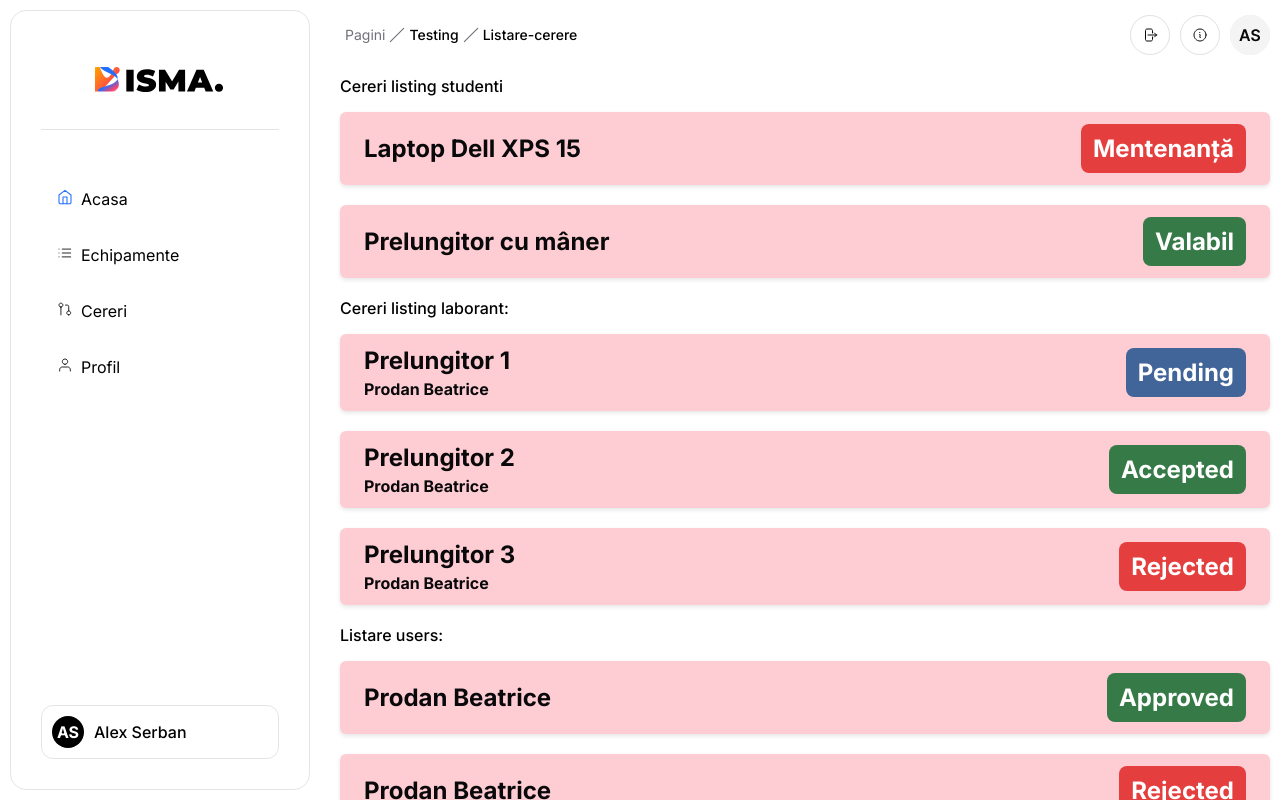
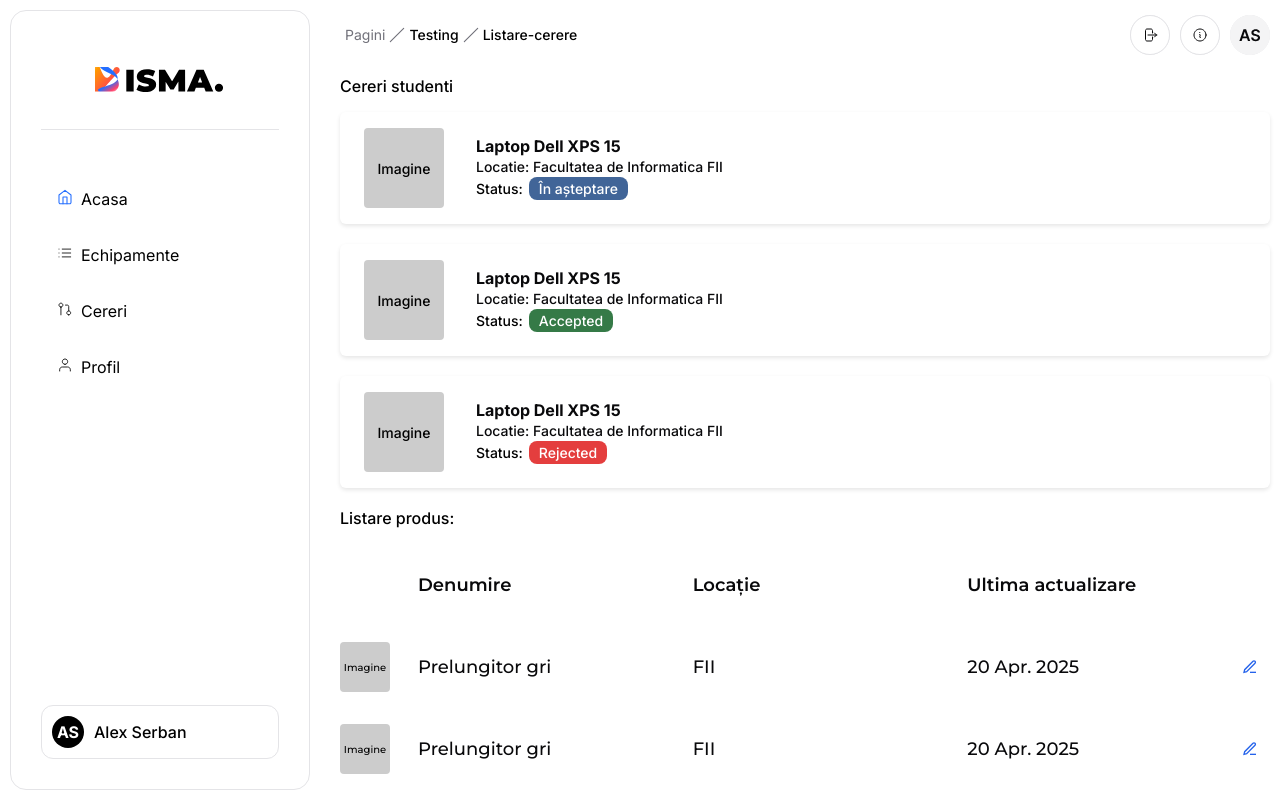
Before and after one commit to IP2B2/Front-End, a Next.js app: page /home/testing/listare-cerere in a window 1280 px wide. Built offline with nearby package versions, Linux system fonts and the light colour scheme.

Commit message:
#107-componenta-listare-cerere-student/cercetator

```diff
--- a/src/app/home/cereri-useri/page.js
+++ b/src/app/home/cereri-useri/page.js
@@ -1,7 +1,7 @@
 'use client'
 
 import SearchAndFilter from '@/lib/components/home/echipamente/SearchAndFilter';
-import CerereListing from '@/lib/components/home/CerereListing';
+import CerereListing from '@/lib/components/home/echipamente/CerereListingStudent';
 import styles from './cereriUseri.module.css';
 
 const userRequests = {
--- a/src/app/home/testing/listare-cerere/page.js
+++ b/src/app/home/testing/listare-cerere/page.js
@@ -1,6 +1,6 @@
 'use client'
 
-import CerereListing from '@/lib/components/home/CerereListing';
+import CerereListing from '@/lib/components/home/echipamente/CerereListingStudent';
 import CerereListingLaborant from '@/lib/components/home/echipamente/CerereListingLaborant';
 import ListareUser from '@/lib/components/home/echipamente/ListareUser';
 import ListareProdus from '@/lib/components/home/echipamente/ProdusListing';
@@ -8,26 +8,27 @@ import ListareProdus from '@/lib/components/home/echipamente/ProdusListing';
 export default function Page() {
   return (
     <div className="content-wrapper">
-      <p>Cereri listing studenti</p>
-      <CerereListing title="Laptop Dell XPS 15" label="Mentenanță" onClick={()=> console.log("clicked - just checking if it works")} />
-      <CerereListing title="Prelungitor cu mâner" label="Valabil"onClick={()=> console.log("clicked - just testing again")}/>
 
-      <p>Cereri listing laborant: </p>
-      <CerereListingLaborant title="Prelungitor 1" studentName="Prodan Beatrice" label="Pending"onClick={()=> console.log("clicked - just testing again")}/>
-      <CerereListingLaborant title="Prelungitor 2" studentName="Prodan Beatrice" label="Accepted"onClick={()=> console.log("clicked - just testing again")}/>
-      <CerereListingLaborant title="Prelungitor 3" studentName="Prodan Beatrice" label="Rejected"onClick={()=> console.log("clicked - just testing again")}/>
+      <p>Cereri studenti</p>
+      <CerereListing
+        title="Laptop Dell XPS 15"
+        label="Pending"
+        location = "Facultatea de Informatica FII"
+        onClick={()=> console.log("clicked - just checking if it works")} />
 
-      <p>Listare users: </p>
-      <ListareUser numeUser="Prodan Beatrice"  label="Approved"onClick={()=> console.log("clicked - just testing again")}/>
-      <ListareUser numeUser="Prodan Beatrice"  label="Rejected"onClick={()=> console.log("clicked - just testing again")}/>
-      <ListareUser numeUser="Prodan Beatrice"  label="FII"onClick={()=> console.log("clicked - just testing again")}/>
-      <ListareUser numeUser="Prodan Beatrice"  label="Pending"onClick={()=> console.log("clicked - just testing again")}/>
+      <CerereListing
+        title="Laptop Dell XPS 15"
+        label="Accepted"
+        location = "Facultatea de Informatica FII"
+        onClick={()=> console.log("clicked - just checking if it works")} />
 
-      <p>Listare users: </p>
-      <ListareUser numeUser="Prodan Beatrice"  label="Approved"onClick={()=> console.log("clicked - just testing again")}/>
-      <ListareUser numeUser="Prodan Beatrice"  label="Rejected"onClick={()=> console.log("clicked - just testing again")}/>
-      <ListareUser numeUser="Prodan Beatrice"  label="FII"onClick={()=> console.log("clicked - just testing again")}/>
-      <ListareUser numeUser="Prodan Beatrice"  label="Pending"onClick={()=> console.log("clicked - just testing again")}/>
+      <CerereListing
+        title="Laptop Dell XPS 15"
+        label="Rejected"
+        location = "Facultatea de Informatica FII"
+        onClick={()=> console.log("clicked - just checking if it works")} />
+
+
 
       <p>Listare produs: </p>
       <ListareProdus
--- a/src/lib/components/home/CerereListing.js
+++ /dev/null
@@ -1,23 +0,0 @@
-import PropTypes from 'prop-types';
-import styles from './CerereListing.module.css';
-
-export default function CerereListing({ title, label, onClick }) {
-
-  const isValabil = label === 'Valabil';
-
-  return (
-    <div className={styles.container}
-    onClick={onClick ??(() =>{})}>
-
-      <div className={styles.title}>{title}</div>
-      <div className={`${styles.label} ${isValabil ? styles.greenLabel : styles.redLabel}`} >{label}</div>
-
-    </div>
-  );
-}
-
-CerereListing.propTypes = {
-  title: PropTypes.string.isRequired,
-  label: PropTypes.oneOf(['Valabil', 'Mentenanță']).isRequired,
-  onClick: PropTypes.func,
-};
--- a/src/lib/components/home/CerereListing.module.css
+++ /dev/null
@@ -1,58 +0,0 @@
-.container {
-    width: 100%;
-    display: flex;
-    justify-content: space-between;
-    align-items: center;
-    padding: 12px 24px;
-
-    margin-bottom: 20px;
-    border-radius: 6px;
-
-    cursor: pointer;
-
-    background-color: #fecdd3;
-    box-shadow: 0 2px 4px rgba(0, 0, 0, 0.1);
-  }
-
-  .title {
-    font-size: var(--font-size-md);
-    font-weight: bold;
-    color: var(--foreground);
-  }
-
-  .label {
-    border-radius: 8px;
-    padding: 10px 12px;
-
-    color: white;
-    font-size: var(--font-size-md);
-    font-weight: 700;
-  }
-
-  .greenLabel {
-    background-color: #357a47;
-  }
-
-  .redLabel {
-    background-color: #e43e3e;
-  }
-
-
-  @media (max-width: 1150px) {
-    .container {
-      padding: 10px 20px;
-    }
-  }
-
-  @media (max-width: 860px) {
-    .container {
-      gap: 12px;
-      padding: 12px 12px;
-    }
-    .title,
-    .label {
-      font-size: var(--font-size-sm);
-      padding: 8px 10px;
-    }
-
-  }
--- /dev/null
+++ b/src/lib/components/home/echipamente/CerereListingStudent.js
@@ -0,0 +1,36 @@
+import PropTypes from 'prop-types';
+import styles from './CerereListingStudent.module.css';
+import { Montserrat500 } from '@/lib/fonts/Montserrat';
+
+export default function CerereListingStudent ({ imageSrc, title, location, label, onClick }) {
+  const isAccepted = label === 'Accepted';
+  const isRejected = label === 'Rejected';
+
+  return (
+    <div className={`${styles.container} ${Montserrat500}`} onClick={onClick ?? (() => {})}>
+      <div className={styles.imageWrapper}>
+        {imageSrc ? (
+          <img src={imageSrc} alt="Produs" className={styles.image} />
+          ) : (
+            <div className={styles.placeholder}>Imagine</div>
+          )}
+      </div>
+      <div className={styles.details}>
+        <div className={styles.title}>{title}</div>
+        <div className={styles.location}>Locatie: {location}</div>
+        <div className={styles.statusContainer}>
+          Status: <span className={`${styles.label} ${isAccepted ? styles.greenLabel : (isRejected ? styles.redLabel : styles.label)}`}>{label === 'Pending' ? 'În așteptare' : label}</span>
+        </div>
+      </div>
+    </div>
+  );
+}
+
+CerereListingStudent.propTypes = {
+  imageSrc: PropTypes.string.isRequired,
+  title: PropTypes.string.isRequired,
+  location: PropTypes.string.isRequired,
+  user: PropTypes.string.isRequired,
+  label: PropTypes.oneOf(['Accepted', 'Rejected', 'Pending']).isRequired,
+  onClick: PropTypes.func,
+};
--- /dev/null
+++ b/src/lib/components/home/echipamente/CerereListingStudent.module.css
@@ -0,0 +1,113 @@
+.container {
+  width: 100%;
+  display: flex;
+  align-items: center;
+  gap: 16px;
+
+  padding: 16px 24px;
+  margin-bottom: 20px;
+  border-radius: 6px;
+
+  background-color: var(--backgrroound);
+  box-shadow: 0 2px 4px rgba(0, 0, 0, 0.1);
+
+  cursor: pointer;
+}
+
+.imageWrapper {
+  width: 80px;
+  height: 80px;
+  margin-right: 16px;
+  display: flex;
+  align-items: center;
+  justify-content: center;
+}
+
+.image {
+  width: 80px;
+  height: 80px;
+  object-fit: cover;
+  border-radius: 6px;
+}
+
+.placeholder {
+  width: 100%;
+  height: 100%;
+  background: #ccc;
+  display: flex;
+  align-items: center;
+  justify-content: center;
+  font-size: var(--font-size-xs);
+  color: black;
+  border-radius: 4px;
+}
+
+
+
+.details {
+  flex-grow: 1;
+  display: flex;
+  flex-direction: column;
+  gap: 2px;
+}
+
+.title {
+  font-size: var(--font-size-sm);
+  font-weight: bold;
+  color: var(--foreground);
+}
+
+.location {
+  font-size: var(--font-size-xs);
+  color: var(--foreground);
+}
+
+.statusContainer {
+  font-size: var(--font-size-xs);
+  display: flex;
+  align-items: center;
+  gap: 6px;
+}
+
+.label {
+  border-radius: 8px;
+  padding: 3px 10px;
+  background-color: #416598;
+  color: white;
+  font-size: var(--font-size-xs);
+}
+
+.greenLabel {
+  background-color: #357a47;
+}
+
+.redLabel {
+  background-color: #e43e3e;
+}
+
+.icon {
+  color: #416598;
+  width: 20px;
+  height: 20px;
+}
+
+@media (max-width: 860px) {
+  .container {
+    padding: 12px;
+    gap: 12px;
+  }
+
+  .title {
+    font-size: var(--font-size-xs);
+  }
+
+  .label {
+    font-size: var(--font-size-xs);
+    padding: 4px 8px;
+  }
+
+  .location,
+  .user {
+    font-size: var(--font-size-xs);
+  }
+}
```
